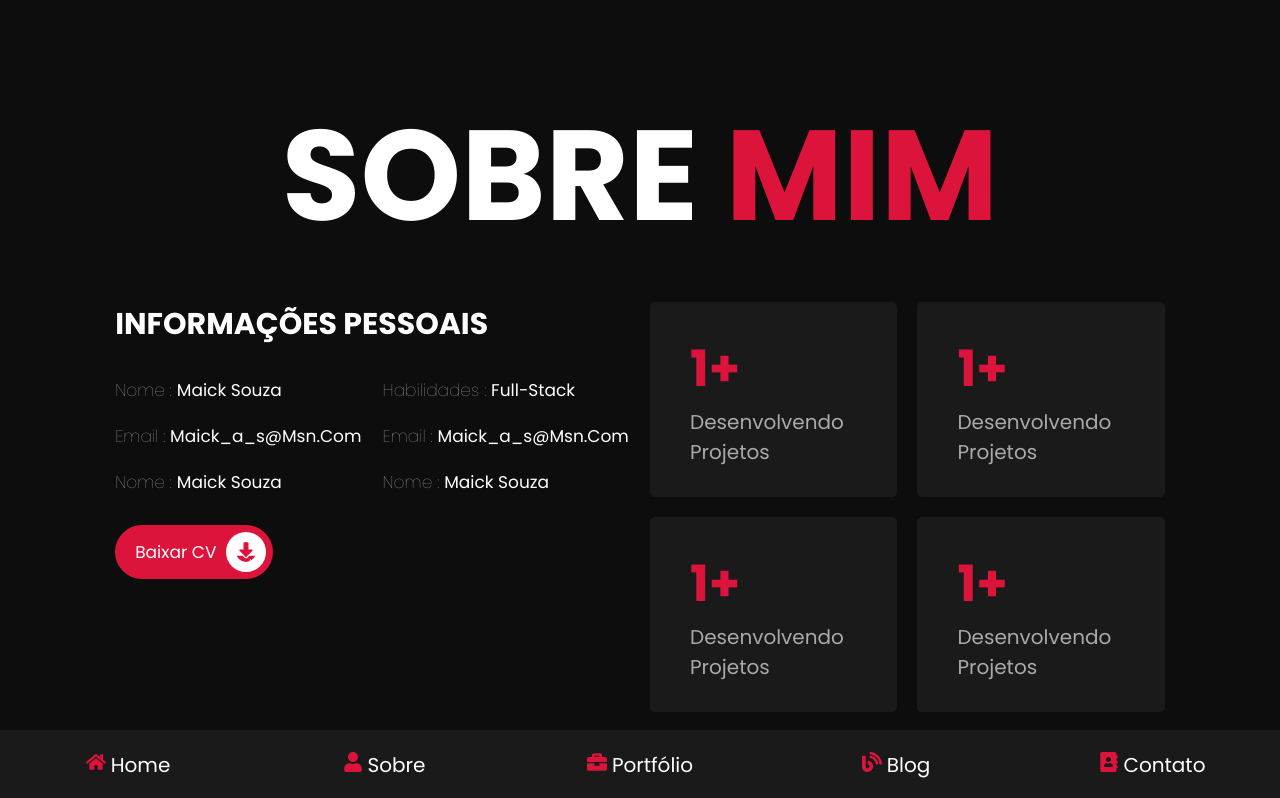
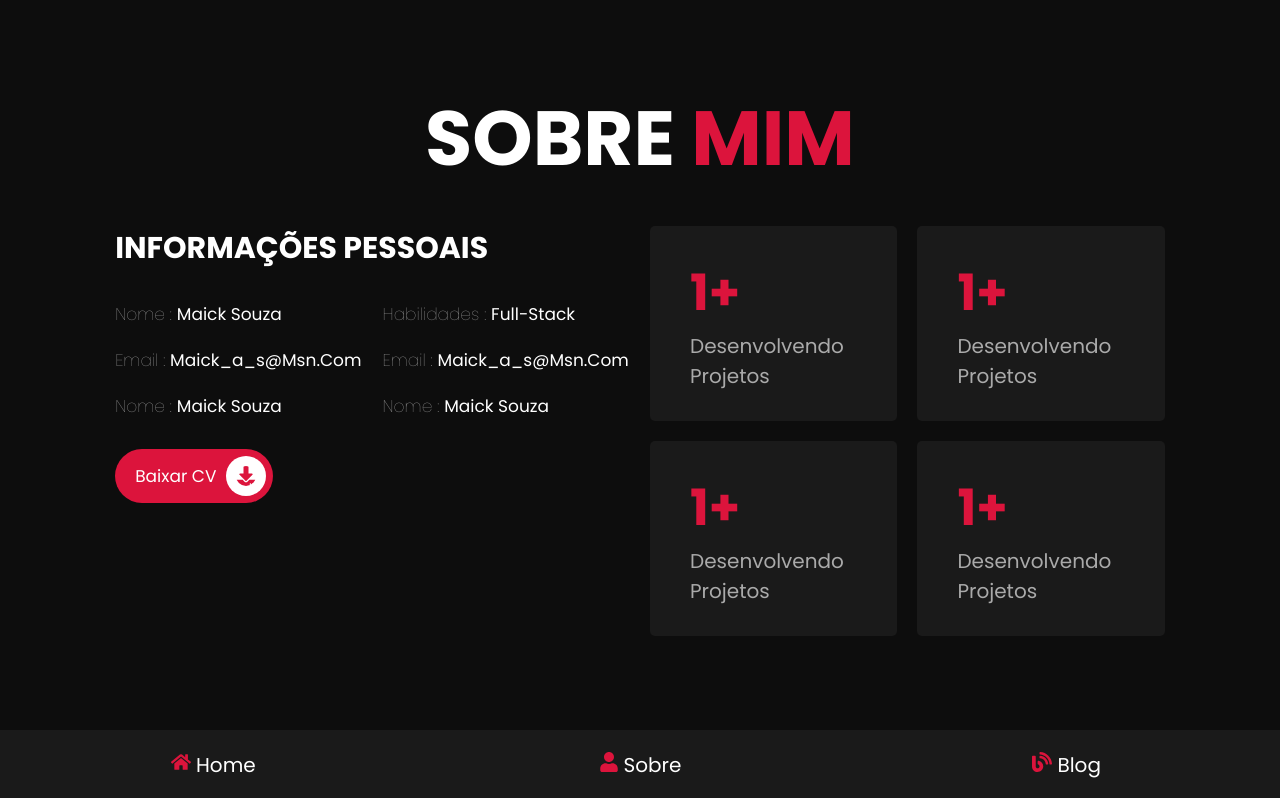
Before and after one commit to NearMaick/NearMaick-Blog-3.0, a Next.js app: page /about in a window 1280 px wide. Shown: the top 798 px of the page. Built offline with nearby package versions, Linux system fonts and the light colour scheme.

Commit message:
refactor(web):about #4

```diff
--- a/src/components/Navbar/index.tsx
+++ b/src/components/Navbar/index.tsx
@@ -1,11 +1,5 @@
 import Link from 'next/link'
-import {
-  FaAddressBook,
-  FaBlog,
-  FaBriefcase,
-  FaHome,
-  FaUser,
-} from 'react-icons/fa'
+import { FaBlog, FaHome, FaUser } from 'react-icons/fa'
 
 import styles from './styles.module.scss'
 
@@ -28,14 +22,7 @@ export function Navbar() {
           <span>Sobre</span>
         </a>
       </Link>
-      <Link href="/">
-        <a>
-          <i>
-            <FaBriefcase />
-          </i>
-          <span>Portfólio</span>
-        </a>
-      </Link>
+
       <Link href="/">
         <a>
           <i>
@@ -44,14 +31,6 @@ export function Navbar() {
           <span>Blog</span>
         </a>
       </Link>
-      <Link href="/">
-        <a>
-          <i>
-            <FaAddressBook />
-          </i>
-          <span>Contato</span>
-        </a>
-      </Link>
     </nav>
   )
 }
--- a/src/pages/about.tsx
+++ b/src/pages/about.tsx
@@ -1,8 +1,6 @@
-import Image from 'next/image'
 import Link from 'next/link'
 import { FaDownload, FaGraduationCap } from 'react-icons/fa'
 
-import Image01 from '../../public/images/icon-1.png'
 import styles from '../styles/About.module.scss'
 
 export default function About() {
--- a/src/styles/About.module.scss
+++ b/src/styles/About.module.scss
@@ -26,12 +26,16 @@
 .heading {
   text-align: center;
   text-transform: uppercase;
-  font-size: 10vw;
+  font-size: 6vw;
   margin: 3rem 0 3rem;
 
   span {
     text-transform: uppercase;
     color: var(--red-800);
+  }
+
+  @media (max-width: 768px) {
+    font-size: 10vw;
   }
 }
 
@@ -143,7 +147,6 @@
       margin-bottom: 1rem;
     }
   }
-
 }
 
 .educationContainer {
```
Also changed, not shown: .eslintrc.json.
